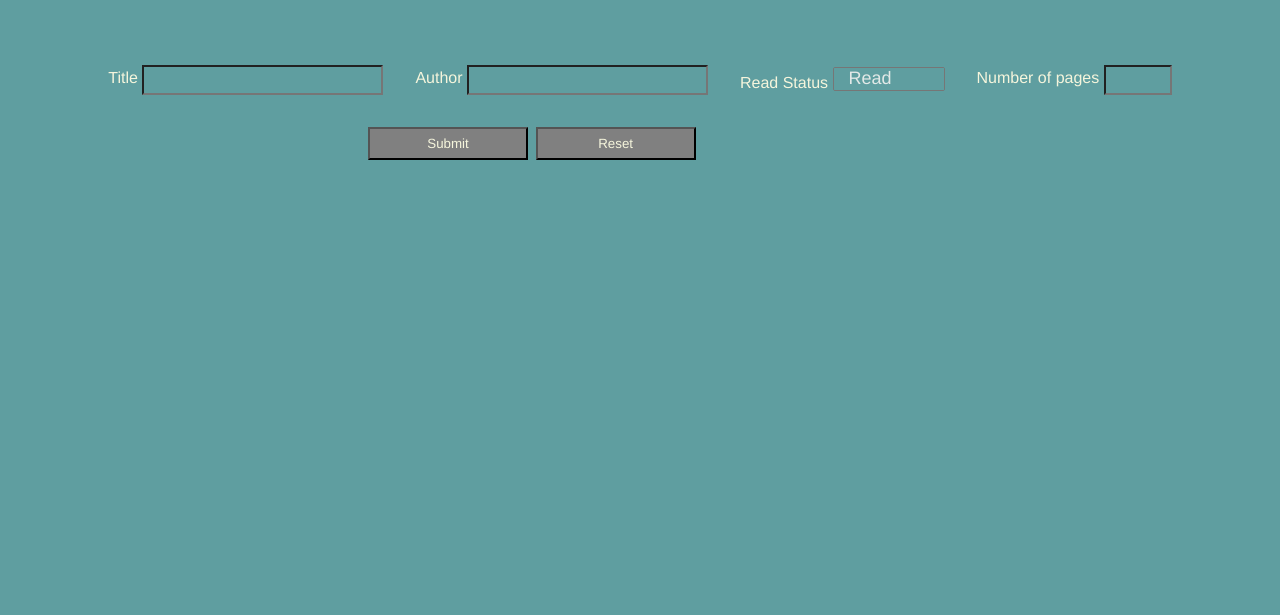
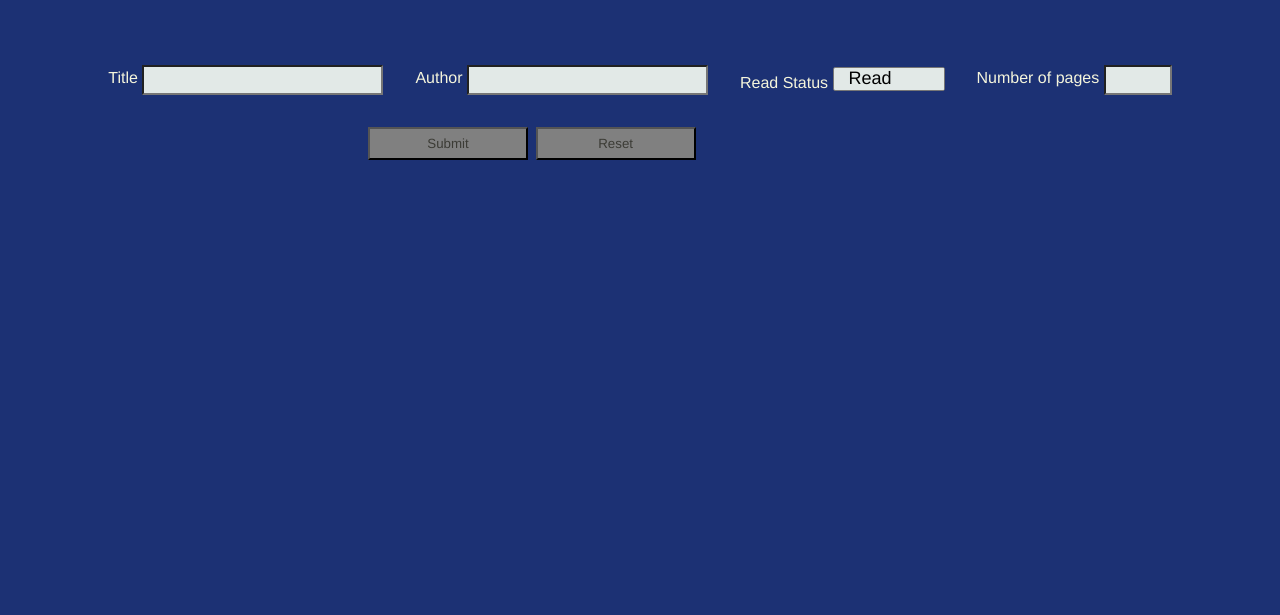
Before and after one commit to HangwelaniMadilonga/library-app, a plain HTML site: page index.html in a window 1280 px wide. Shown: the part 185-800 px from the top of the page. Drawn offline with Linux system fonts and the light colour scheme.

Commit message:
Change colors.

```diff
--- a/style.css
+++ b/style.css
@@ -1,7 +1,7 @@
 * {
   margin: 0;
   padding: 0;
-  background-color: cadetblue;
+  background-color: rgb(28, 49, 116);
   font-family: "Franklin Gothic Medium", "Arial Narrow", Arial, sans-serif;
 }
 
@@ -38,7 +38,7 @@ body {
 .buttons {
   cursor: pointer;
   font-weight: 100;
-  color: beige;
+  color: rgb(59, 59, 53);
   background-color: grey;
   padding: 7px;
   width: 10rem;
@@ -59,6 +59,7 @@ body {
   width: 7rem;
   padding-left: 15px;
   font-size: large;
+  background-color: rgb(226 233 231);
 
 }
 
@@ -68,33 +69,37 @@ body {
 } */
 
 #option-1 {
-  color: rgb(226 233 231);
-
+  color: black;
+  background-color: rgb(226 233 231);
 }
 
 #option-2 {
-  color: rgb(226 233 231);
+  color: #000000;
+  background-color: rgb(226 233 231);
 }
 
 #pages {
-  color: rgb(226 233 231);
+  color: rgb(0 0 0);
   padding-bottom: 0.3rem;
   padding-bottom: 0.3rem;
   font-size: large;
+  background-color: rgb(226 233 231);
 }
 #author {
-  color: rgb(226 233 231);
+  color: rgb(0 0 0);
+  padding-bottom: 0.3rem;
+  padding-bottom: 0.3rem;
+  padding-left: 5px;
+  background-color: rgb(226 233 231);
+  font-size: large;
+  /* padding-left: 40px; */
+}
+#title {
+  color: rgb(0 0 0);
   padding-bottom: 0.3rem;
   padding-bottom: 0.3rem;
   padding-left: 5px;
   font-size: large;
+  background-color: rgb(226 233 231);
   /* padding-left: 40px; */
 }
-#title {
-  color: rgb(226 233 231);
-  padding-bottom: 0.3rem;
-  padding-bottom: 0.3rem;
-  padding-left: 5px;
-  font-size: large;
-  /* padding-left: 40px; */
-}
```
